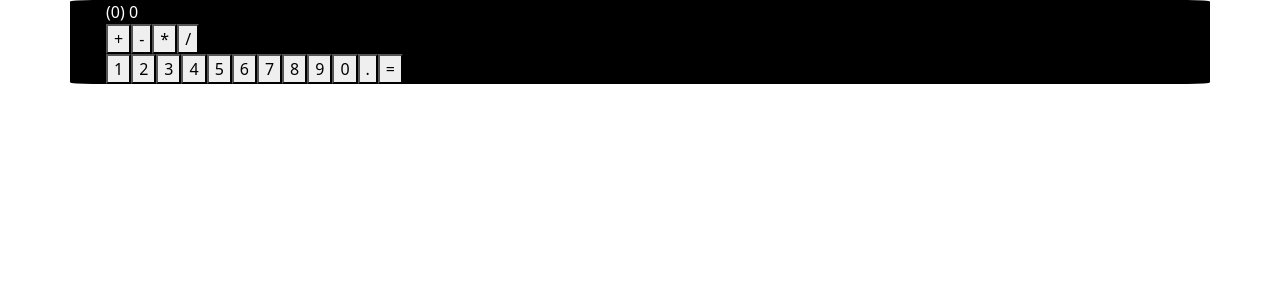
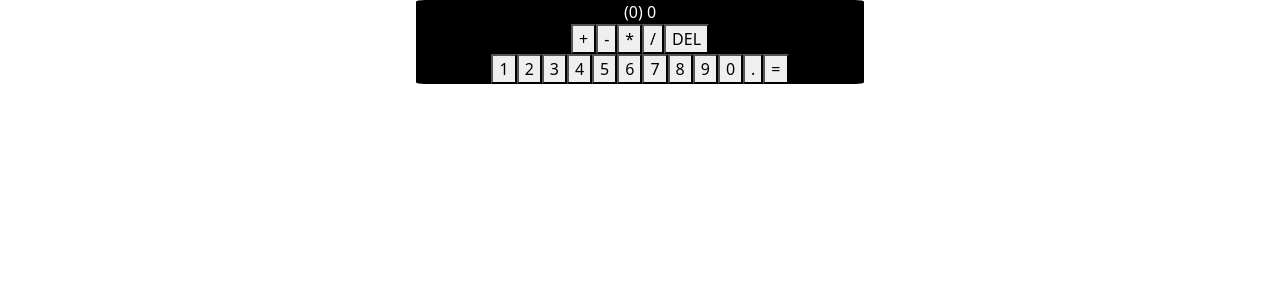
Before and after one commit to erickorth7/react-calculator, a React (Create React App) app: page / in a window 1280 px wide. Shown: the top 300 px of the page. Built offline with nearby package versions, Linux system fonts and the light colour scheme.

Commit message:
Added new components to handle parts of UI. Additional bootstrap stylings. 12-17-2021

```diff
--- a/src/App.css
+++ b/src/App.css
@@ -1,8 +1,7 @@
 
 
 .calculator-frame {
-  /* width: 400px;
-  height:600px; */
+  width: 35%;
   border-radius: 2%;
   background-color: black;
 }
@@ -12,20 +11,6 @@
   height:auto;
 }
 
-.button-row {
-  width: 100%;
-  height:auto;
-  background-color:red;
-}
-
-.button-group {
-  width: 30px;
-  height: 30px;
-  border-radius: 10%;
-  background-color: orange;
-  margin-right: 10px;
-}
-
 .calculator-input {
   color: white;
 }
--- a/src/App.js
+++ b/src/App.js
@@ -3,6 +3,7 @@ import './App.css';
 import Calculator from './components/CalculatorMain';
 
 function App() {
+
   return (
       <Calculator />
   );
--- /dev/null
+++ b/src/components/CalculatorButtons.js
@@ -0,0 +1,18 @@
+import React from 'react';
+
+export default function CalculatorButtons() {
+
+    const buttons = ['+', '-', '*', '/', 'DEL'];
+    const renderButtons = () => {
+       const calculatorButtons = buttons.map(a => <button>{a}</button>);
+        return calculatorButtons;
+    }
+
+    return (
+        <div className="row calculator-operators">
+            <div className="col text-center">
+                {renderButtons()}
+            </div>
+        </div>
+    );
+}
--- /dev/null
+++ b/src/components/CalculatorDigits.js
@@ -0,0 +1,24 @@
+import React from 'react';
+
+
+export default function CalculatorDigits() {
+
+    const renderDigits = () => {
+        const digits = [];
+        for(let i=1;i<10;i++) {
+            digits.push(<button key={i}>{i}</button>)
+        }
+        return digits;
+    }
+
+    return(
+        <div className="row calculator-digits">
+            <div className="col text-center">
+                {renderDigits()}
+                <button>0</button>
+                <button>.</button>
+                <button>=</button>
+            </div>
+        </div>
+    );
+}
--- a/src/components/CalculatorMain.js
+++ b/src/components/CalculatorMain.js
@@ -1,48 +1,23 @@
 import React, { Component } from 'react';
-
+import CalculatorButtons from './CalculatorButtons';
+import CalculatorDigits from './CalculatorDigits';
+import CalculatorScreen from './CalculatorScreen';
 
 class Calculator extends Component {
 
 
     render() {
 
-        const renderDigits = () => {
-            const digits = [];
-
-            for(let i=1; i < 10; i++) {
-                digits.push(<button key={i}>{i}</button>);
-            }
-            return digits; //DON'T FORGET THE RETURN!
-        }
-
         return (
             <div className="container calculator-frame">
                 <div className="row">
                     <div className="col">
                         <div className="container calculator-screen">
-                            <div className="row">
-                                <div className="col">
-                                    <span className="calculator-input"><span className="calculator-input">(0)</span> 0</span>
-                                </div>
-                            </div>
+                            <CalculatorScreen />
                         </div>
                         <div className="container calculator-buttons">
-                            <div className="row calculator-operators">
-                                <div className="col">
-                                    <button>+</button>
-                                    <button>-</button>
-                                    <button>*</button>
-                                    <button>/</button>
-                                </div>
-                            </div>
-                            <div className="row calculator-digits">
-                                <div className="col">
-                                    {renderDigits()}
-                                    <button>0</button>
-                                    <button>.</button>
-                                    <button>=</button>
-                                </div>
-                            </div>
+                            <CalculatorButtons />
+                            <CalculatorDigits />
                         </div>
                     </div>
                 </div>
--- /dev/null
+++ b/src/components/CalculatorScreen.js
@@ -0,0 +1,11 @@
+import React from 'react';
+
+export default function CalculatorScreen() {
+    return (
+        <div className="row">
+            <div className="col text-center">
+                <span className="calculator-input"><span className="calculator-input">(0)</span> 0</span>
+            </div>
+        </div>
+    );
+}
```
